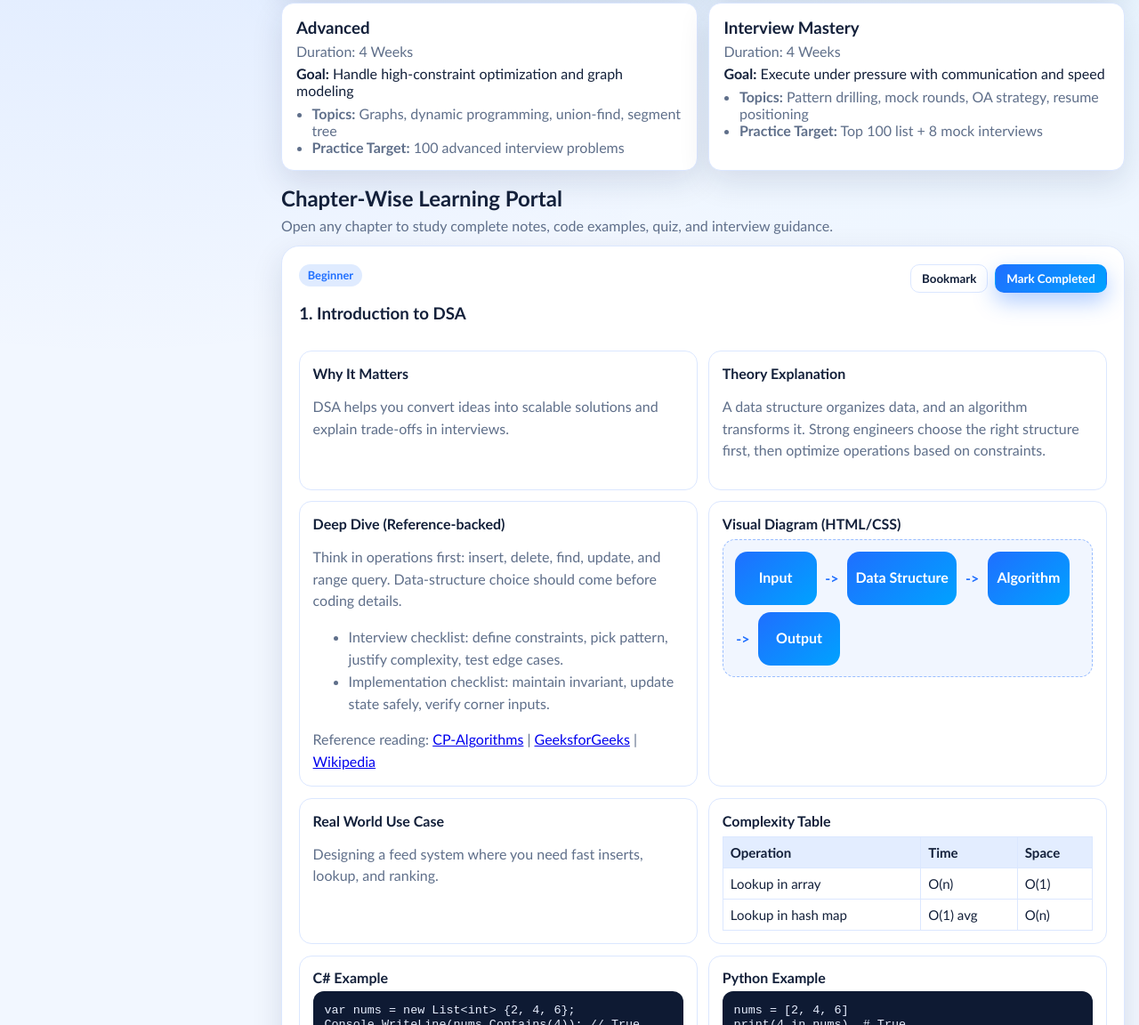
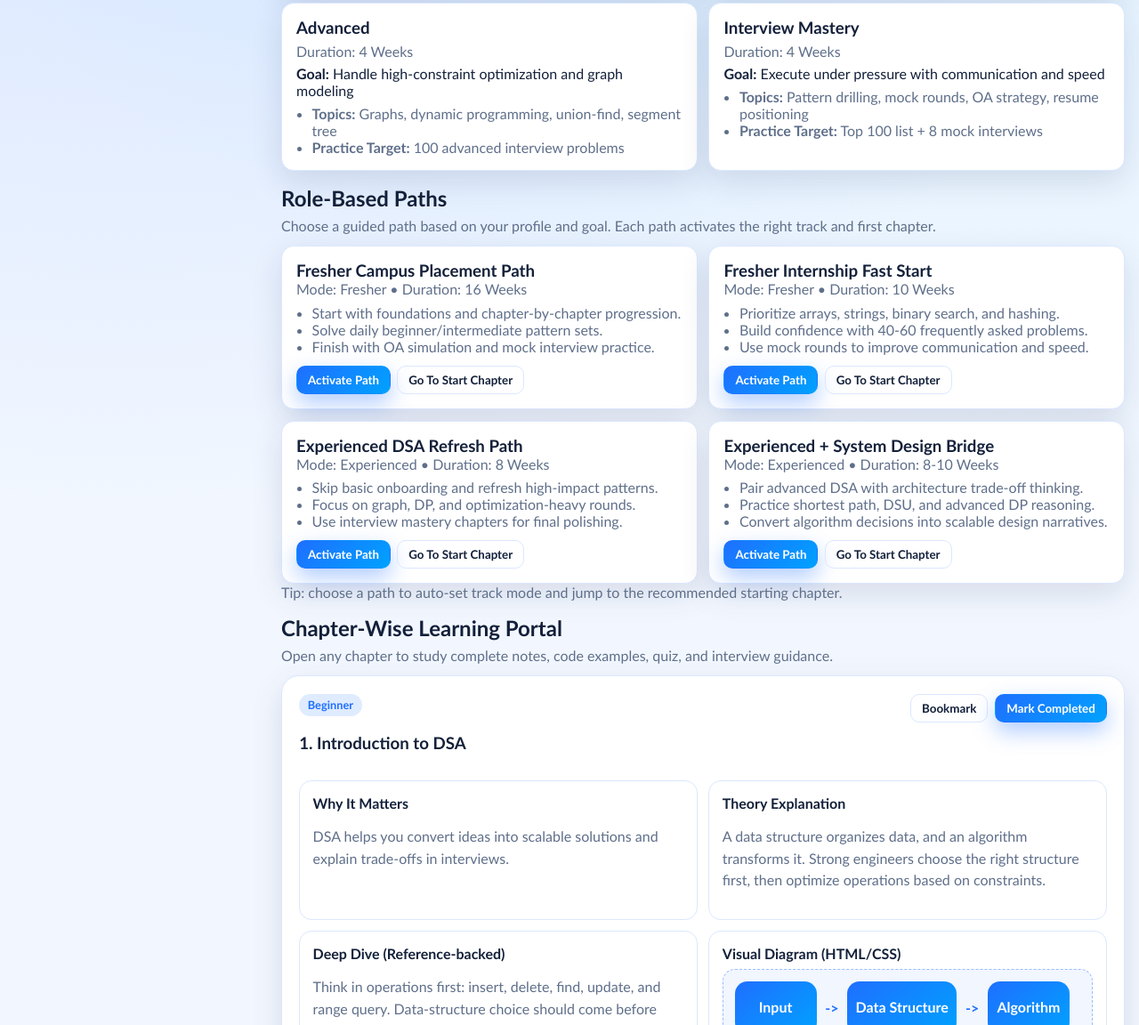
Before and after one commit to Sankush24x7/master-dsa-static-academy, a plain HTML site: page index.html in a window 1280 px wide. Shown: the part 1260-2412 px from the top of the page at 89% size. Drawn offline with Linux system fonts and the light colour scheme.

Commit message:
Add Role-Based Paths section with guided CTAs and track sync

```diff
--- a/index.html
+++ b/index.html
@@ -167,6 +167,15 @@
         <div id="roadmapGrid" class="roadmap-grid"></div>
       </section>
 
+      <section class="role-paths section" id="rolePaths">
+        <div class="section-head">
+          <h2>Role-Based Paths</h2>
+          <p>Choose a guided path based on your profile and goal. Each path activates the right track and first chapter.</p>
+        </div>
+        <div id="rolePathGrid" class="role-path-grid"></div>
+        <p id="rolePathStatus" class="muted"></p>
+      </section>
+
       <section class="chapters section" id="chapters">
         <div class="section-head">
           <h2>Chapter-Wise Learning Portal</h2>
--- a/script.js
+++ b/script.js
@@ -70,6 +70,57 @@ const TRACK_HINTS = {
   fresher: "Fresher Path: start from fundamentals with a guided 16-week progression.",
   experienced: "Experienced Fast-Track: compress fundamentals and focus on advanced interview execution."
 };
+
+const ROLE_PATHS = [
+  {
+    id: "fresher-campus",
+    title: "Fresher Campus Placement Path",
+    mode: "fresher",
+    startChapter: 1,
+    duration: "16 Weeks",
+    points: [
+      "Start with foundations and chapter-by-chapter progression.",
+      "Solve daily beginner/intermediate pattern sets.",
+      "Finish with OA simulation and mock interview practice."
+    ]
+  },
+  {
+    id: "fresher-internship",
+    title: "Fresher Internship Fast Start",
+    mode: "fresher",
+    startChapter: 8,
+    duration: "10 Weeks",
+    points: [
+      "Prioritize arrays, strings, binary search, and hashing.",
+      "Build confidence with 40-60 frequently asked problems.",
+      "Use mock rounds to improve communication and speed."
+    ]
+  },
+  {
+    id: "experienced-refresh",
+    title: "Experienced DSA Refresh Path",
+    mode: "experienced",
+    startChapter: 14,
+    duration: "8 Weeks",
+    points: [
+      "Skip basic onboarding and refresh high-impact patterns.",
+      "Focus on graph, DP, and optimization-heavy rounds.",
+      "Use interview mastery chapters for final polishing."
+    ]
+  },
+  {
+    id: "experienced-system-design-bridge",
+    title: "Experienced + System Design Bridge",
+    mode: "experienced",
+    startChapter: 21,
+    duration: "8-10 Weeks",
+    points: [
+      "Pair advanced DSA with architecture trade-off thinking.",
+      "Practice shortest path, DSU, and advanced DP reasoning.",
+      "Convert algorithm decisions into scalable design narratives."
+    ]
+  }
+];
 
 const chapters = [
   {
@@ -691,6 +742,8 @@ const refs = {
   durationStat: document.getElementById("durationStat"),
   trackModeToggle: document.getElementById("trackModeToggle"),
   trackHint: document.getElementById("trackHint"),
+  rolePathGrid: document.getElementById("rolePathGrid"),
+  rolePathStatus: document.getElementById("rolePathStatus"),
   notesArea: document.getElementById("notesArea"),
   notesStatus: document.getElementById("notesStatus"),
   saveNotesBtn: document.getElementById("saveNotesBtn"),
@@ -822,6 +875,49 @@ function renderTrackModeUI() {
   });
   refs.trackHint.textContent = TRACK_HINTS[state.trackMode];
   refs.durationStat.textContent = getTrackDurationLabel();
+}
+
+function setTrackMode(mode) {
+  if (!["fresher", "experienced"].includes(mode)) return;
+  if (mode === state.trackMode) return;
+  state.trackMode = mode;
+  localStorage.setItem(STORAGE_KEYS.trackMode, mode);
+  renderRoadmap();
+  updateDashboard();
+}
+
+function renderRolePaths() {
+  if (!refs.rolePathGrid) return;
+  refs.rolePathGrid.innerHTML = ROLE_PATHS.map(
+    (path) => `
+      <article class="role-path-card fade-in">
+        <h3>${path.title}</h3>
+        <p class="role-path-meta">Mode: ${path.mode === "fresher" ? "Fresher" : "Experienced"} • Duration: ${path.duration}</p>
+        <ul>
+          ${path.points.map((point) => `<li>${point}</li>`).join("")}
+        </ul>
+        <div class="role-path-actions">
+          <button class="btn btn-primary small" data-role-path="${path.id}" data-action="activate">Activate Path</button>
+          <button class="btn btn-ghost small" data-role-path="${path.id}" data-action="start">Go To Start Chapter</button>
+        </div>
+      </article>`
+  ).join("");
+  if (refs.rolePathStatus && !refs.rolePathStatus.textContent) {
+    refs.rolePathStatus.textContent = "Tip: choose a path to auto-set track mode and jump to the recommended starting chapter.";
+  }
+}
+
+function activateRolePath(pathId, action = "activate") {
+  const selected = ROLE_PATHS.find((p) => p.id === pathId);
+  if (!selected) return;
+  setTrackMode(selected.mode);
+  if (action === "activate" || action === "start") {
+    renderChapter(selected.startChapter);
+    document.getElementById("chapters")?.scrollIntoView({ behavior: "smooth" });
+  }
+  if (refs.rolePathStatus) {
+    refs.rolePathStatus.textContent = `Active path: ${selected.title} • Track: ${selected.mode === "fresher" ? "Fresher" : "Experienced"} • Start Chapter: ${selected.startChapter}`;
+  }
 }
 
 function renderRoadmap() {
@@ -1301,12 +1397,15 @@ function bindGlobalEvents() {
     if (!target) return;
     const mode = target.getAttribute("data-track-mode");
     if (!["fresher", "experienced"].includes(mode)) return;
-    if (mode === state.trackMode) return;
+    setTrackMode(mode);
+  });
 
-    state.trackMode = mode;
-    localStorage.setItem(STORAGE_KEYS.trackMode, mode);
-    renderRoadmap();
-    updateDashboard();
+  refs.rolePathGrid?.addEventListener("click", (event) => {
+    const trigger = event.target.closest("[data-role-path][data-action]");
+    if (!trigger) return;
+    const pathId = trigger.getAttribute("data-role-path");
+    const action = trigger.getAttribute("data-action");
+    activateRolePath(pathId, action);
   });
 
   refs.chapterSearch.addEventListener("input", () => {
@@ -1393,6 +1492,7 @@ function init() {
   initStreak();
   initGoal();
   renderRoadmap();
+  renderRolePaths();
   renderPhaseControls();
   renderNav();
   renderBookmarks();
--- a/style.css
+++ b/style.css
@@ -539,6 +539,43 @@ body {
   grid-template-columns: repeat(2, minmax(0, 1fr));
 }
 
+.role-path-grid {
+  display: grid;
+  gap: 0.8rem;
+  grid-template-columns: repeat(2, minmax(0, 1fr));
+}
+
+.role-path-card {
+  background: var(--bg-elev);
+  border: 1px solid var(--border);
+  border-radius: var(--radius-md);
+  padding: 1rem;
+  box-shadow: var(--shadow);
+}
+
+.role-path-card h3,
+.role-path-card p {
+  margin: 0;
+}
+
+.role-path-meta {
+  margin: 0.4rem 0;
+  color: var(--muted);
+}
+
+.role-path-card ul {
+  margin: 0.45rem 0 0;
+  padding-left: 1.1rem;
+  color: var(--muted);
+}
+
+.role-path-actions {
+  margin-top: 0.75rem;
+  display: flex;
+  gap: 0.45rem;
+  flex-wrap: wrap;
+}
+
 .phase-card {
   background: var(--bg-elev);
   border: 1px solid var(--border);
@@ -853,6 +890,10 @@ pre {
   .source-links {
     grid-template-columns: repeat(2, minmax(0, 1fr));
   }
+
+  .role-path-grid {
+    grid-template-columns: 1fr;
+  }
 }
 
 @media (max-width: 720px) {
@@ -884,6 +925,7 @@ pre {
   .dashboard-grid,
   .dashboard-grid.secondary,
   .roadmap-grid,
+  .role-path-grid,
   .hero-stats {
     grid-template-columns: 1fr;
   }
```
